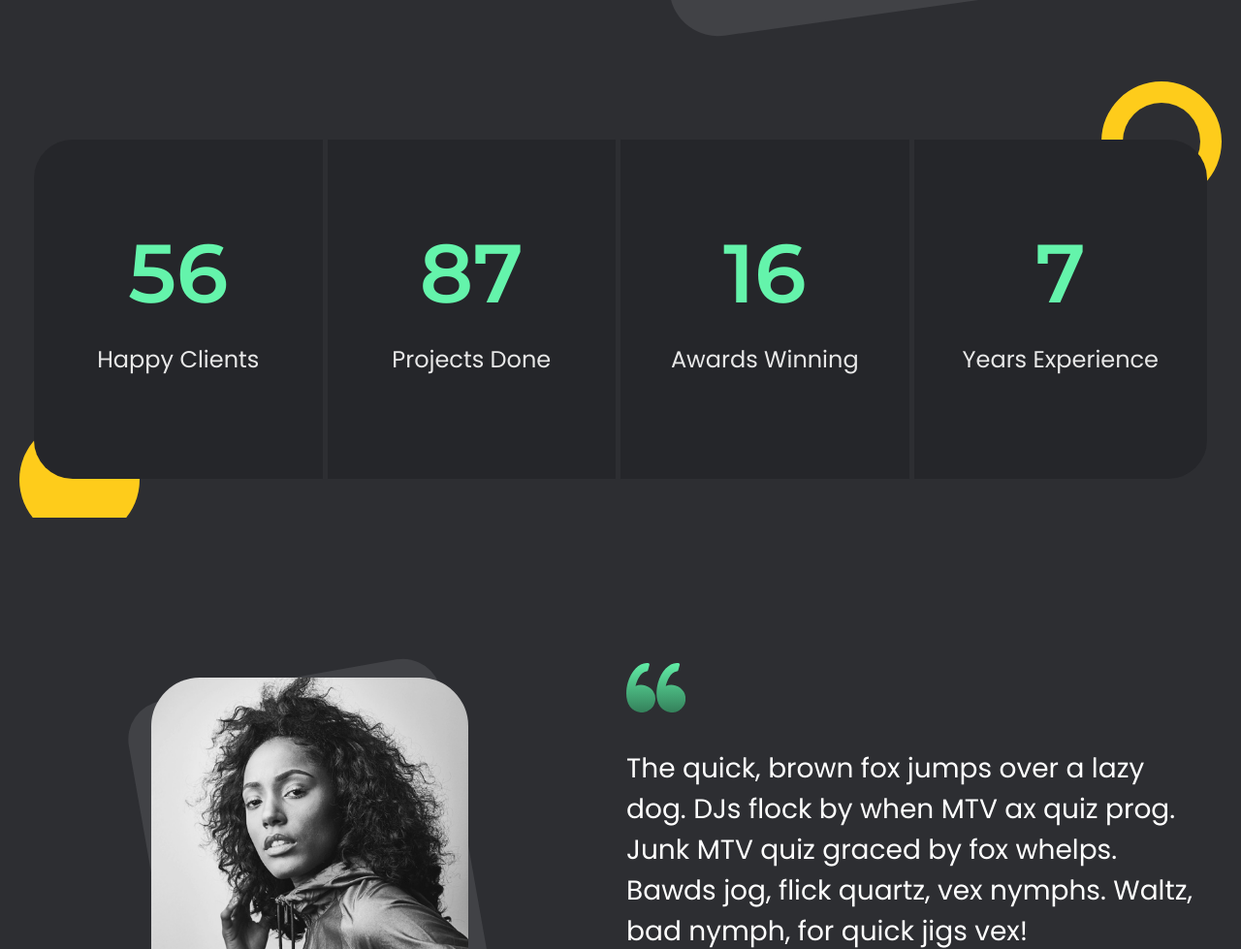
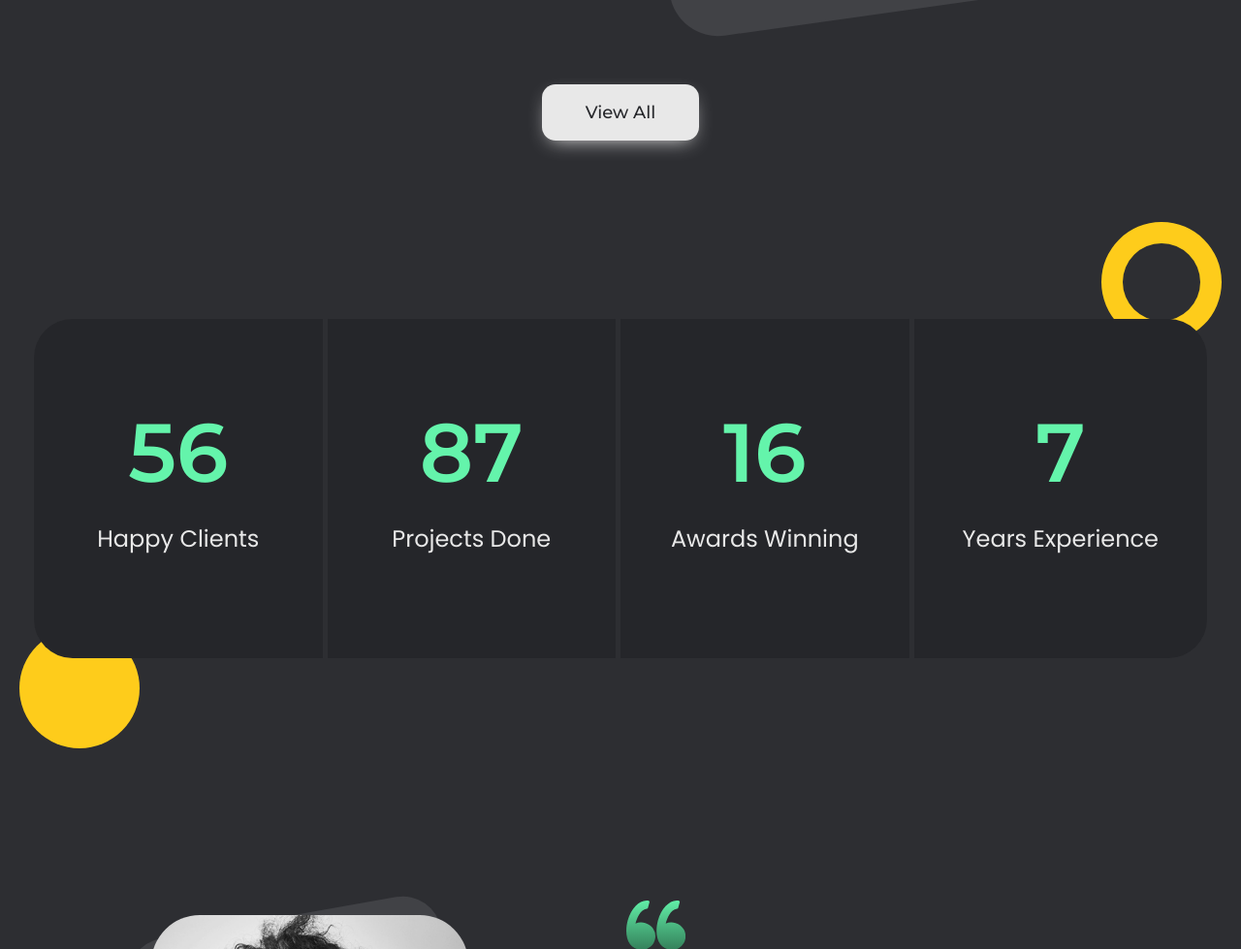
Before and after one commit to akif-122/Jessy.github.io, a plain HTML site: page index.html in a window 1280 px wide. Shown: the part 3851-4830 px from the top of the page at 97% size. Drawn offline with nearby package versions, Linux system fonts and the light colour scheme.

Commit message:
Added View All Button in index.html

```diff
--- a/assets/css/style.css
+++ b/assets/css/style.css
@@ -265,13 +265,16 @@ p.intro:before {
     .navbar .nav-right {
         display: none;
     }
+
     .mobile-nav .nav li {
         margin: 0px 0;
     }
+
     .mobile-nav .nav li a {
         font-size: 35px;
         color: #e8e8e8;
     }
+
     .mobile-nav .nav li a {
         font-size: 35px;
     }
@@ -706,6 +709,7 @@ p.intro:before {
         padding-left: 20px;
         padding-right: 20px;
     }
+
     .about .about-card-wrap {
         width: 100%;
     }
@@ -735,12 +739,8 @@ p.intro:before {
 
 }
 
-.project .project-wrap:first-child {
-    margin-top: 0;
-}
-.project .project-wrap:last-child{
-    margin-bottom: 0;
-}
+
+
 .project .project-wrap {
     align-items: center;
     justify-content: space-between;
@@ -748,14 +748,22 @@ p.intro:before {
     position: relative;
     z-index: 1;
 }
+.project .project-wrap:first-child {
+    margin-top: 0;
+}
+.project .project-wrap:last-child,
+.project .project-wrap.last {
+    margin-bottom: 0 ;
+}
 
-.project-bg-img{
+.project-bg-img {
     position: absolute;
     width: 250px;
     top: -150px;
     right: 0px;
     z-index: -1;
 }
+
 .project .project-wrap .project-content {
     width: 45%;
 }
@@ -818,7 +826,8 @@ p.intro:before {
     z-index: -1;
 
 }
-.project .project-wrap.row-reverse .project-image .image:after{
+
+.project .project-wrap.row-reverse .project-image .image:after {
     transform: rotate(8deg);
 }
 
@@ -830,6 +839,27 @@ p.intro:before {
 }
 
 
+.project .project-link-btn {
+    text-align: center;
+    margin-top: 100px;
+}
+
+.project .project-link-btn a {
+    font-size: 18px;
+    color: #25262a;
+    padding: 18px 45px;
+    border-radius: 14px;
+    background: #E8E8E8;
+    box-shadow: 0 7px 20px -8px #e8e8e8;
+    font-family: 'Montserrat', sans-serif;
+    font-weight: 500;
+    transition: .4s ease-in-out;
+}
+.project .project-link-btn a:hover{
+    box-shadow: none;
+    color: #e8e8e8;
+    background: #25262a;
+}
 
 @media (max-width: 991px) {
     .project .project-wrap {
@@ -852,7 +882,7 @@ p.intro:before {
         margin: 150px 0;
     }
 
-    .project-bg-img{
+    .project-bg-img {
         width: 150px;
         top: -80px;
     }
@@ -887,6 +917,7 @@ p.intro:before {
         padding: 50px 20px;
 
     }
+
     .project .project-wrap {
         margin: 100px 0;
     }
@@ -910,8 +941,8 @@ p.intro:before {
     }
 }
 
-@media (max-width: 425px){
-    .project .project-wrap .project-image .image img{
+@media (max-width: 425px) {
+    .project .project-wrap .project-image .image img {
         border-radius: 20px;
     }
 }
@@ -928,7 +959,7 @@ p.intro:before {
 =====================================
 */
 .counter {
-    padding: 40px 35px;
+    padding: 100px 35px;
     background-color: #2D2E32;
     position: relative;
     isolation: isolate;
@@ -948,12 +979,12 @@ p.intro:before {
 
 .counter-icon.icon-1 {
     right: 20px;
-    top: -20px;
+    top: 0px;
 }
 
 .counter-icon.icon-2 {
     left: 20px;
-    bottom: -30px;
+    bottom: 0px;
 }
 
 .counter-icon svg circle,
@@ -1102,11 +1133,12 @@ p.intro:before {
     margin: 10px 0;
 }
 
-.testimonial.owl-carousel .owl-stage-outer{
+.testimonial.owl-carousel .owl-stage-outer {
     padding: 50px 0;
 }
+
 .testimonial.owl-carousel .owl-dots button:hover span,
-.testimonial.owl-carousel .owl-dots button span{
+.testimonial.owl-carousel .owl-dots button span {
     width: 19px;
     height: 19px;
     border-radius: 50%;
@@ -1115,11 +1147,13 @@ p.intro:before {
     border: 1px solid transparent;
 
 }
-.testimonial.owl-carousel .owl-dots button.active span{
+
+.testimonial.owl-carousel .owl-dots button.active span {
     border: 4px solid #FECC1B;
     background-color: transparent;
 
 }
+
 @media (max-width: 1199px) {
 
     .testimonial .testimonial-wrap {
@@ -1298,7 +1332,7 @@ p.intro:before {
 
 }
 
-@media (max-width: 575px){
+@media (max-width: 575px) {
     .work {
         padding: 50px 20px;
     }
--- a/index.html
+++ b/index.html
@@ -361,7 +361,7 @@
                 </div>
             </div>
 
-            <div class="project-wrap flex">
+            <div class="project-wrap flex last">
                 <div class="project-content">
                     <p class="intro">Porject 3</p>
                     <h2><a href="project detail.html">Resturant Landing Page</a></h2>
@@ -382,6 +382,12 @@
                     </a>
                 </div>
             </div>
+
+            <!-- PROJECT BTN -->
+            <div class="project-link-btn">
+                <a href="portfolio.html">View All</a>
+            </div>
+
         </section>
         <!-- PROJECT SECTION END -->
 
```
